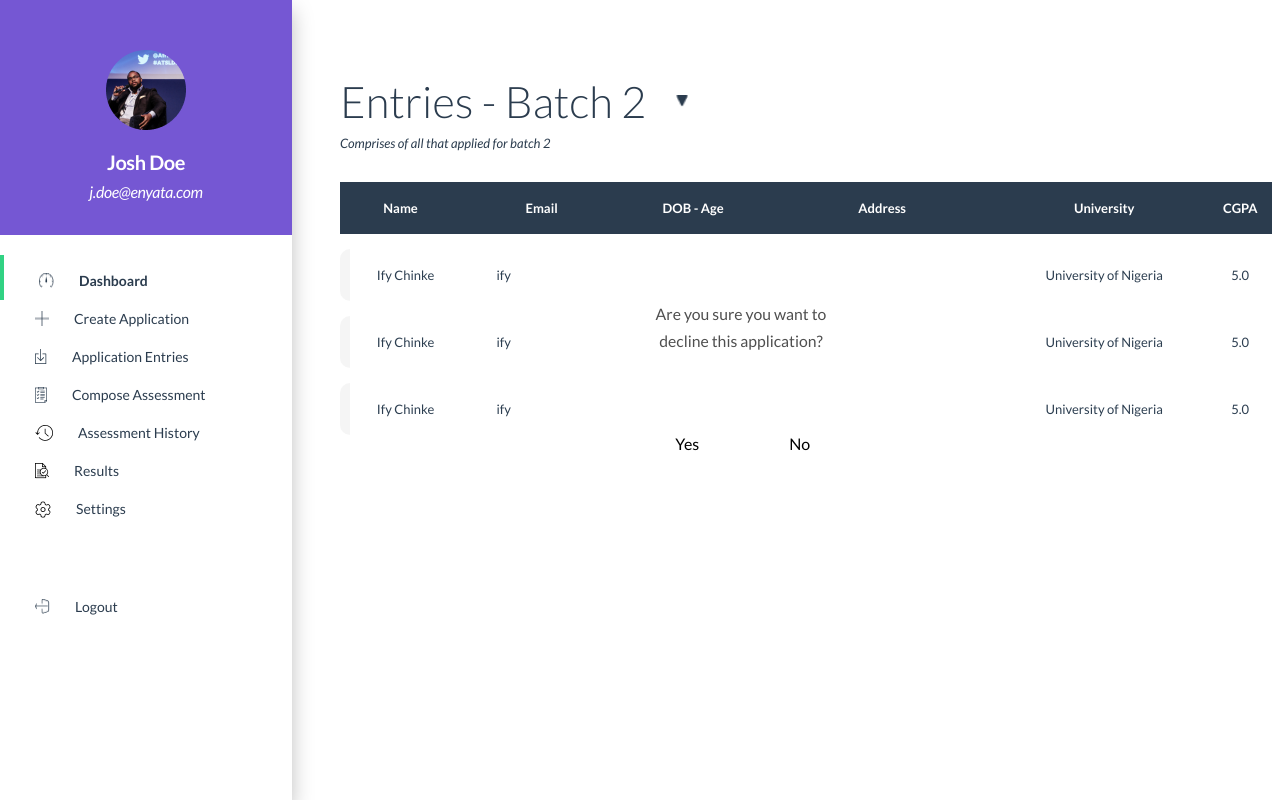
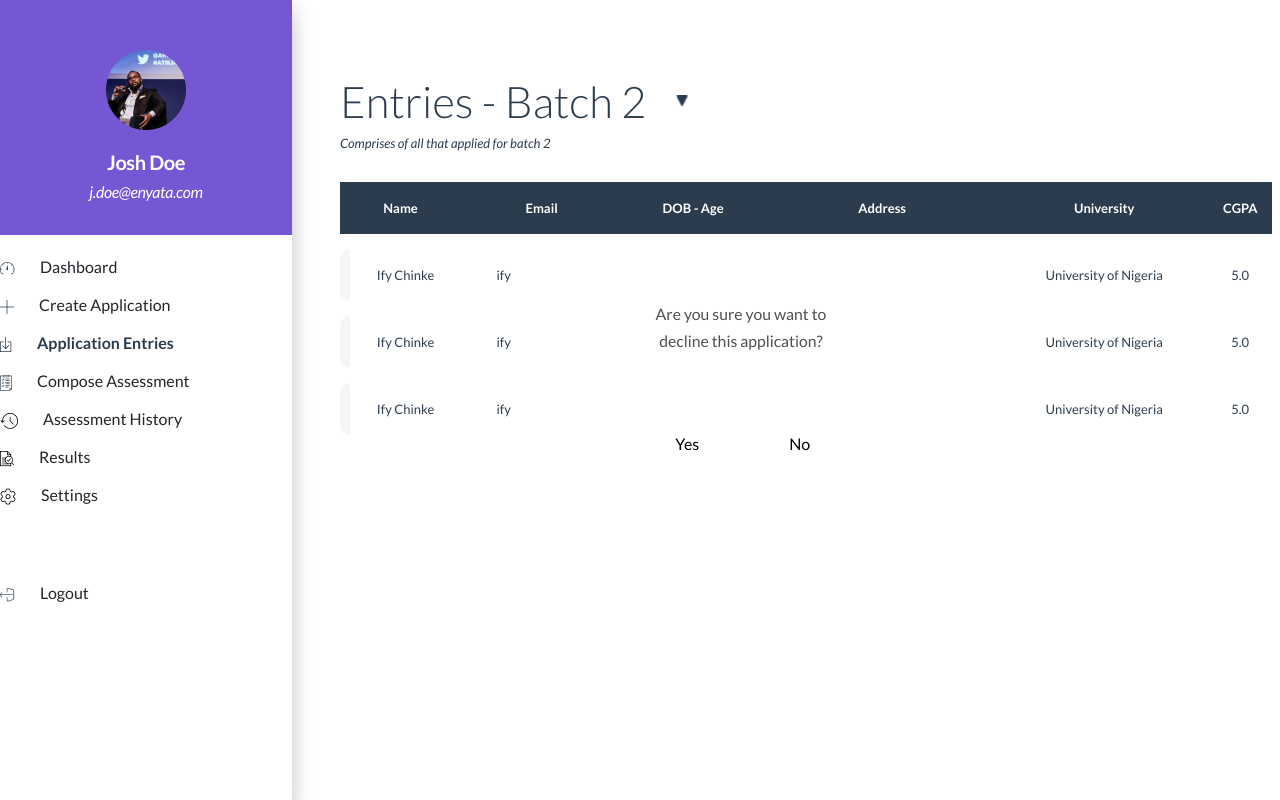
Before and after one commit to IbkOyewo/Group-A-Enyata-Academy-Project-Frontend, a Vue app: page /adminentries-b5 in a window 1280 px wide. Built offline with nearby package versions, Linux system fonts and the light colour scheme.

Commit message:
finteractivity

```diff
--- a/src/components/AdminSidebar.vue
+++ b/src/components/AdminSidebar.vue
@@ -21,48 +21,48 @@
 
     <div class="sidebar-icon">
       <div class="container">
-        <router-link :to="{name: 'applicantDashboard'}" class="tests dashboard">
+        <router-link :to="{name: 'adminDashboard'}" class="tests dashboard">
           <img src="../assets/dashboard.png" alt="dashboard">
           <span class="mx-3">Dashboard</span>
         </router-link>
       </div>
       <div class="container">
-        <router-link :to="{name: 'takeAssessment'}" class="tests create ps-2">
+        <router-link :to="{name: 'applicationAdmin'}" class="tests create ps-2">
           <img src="../assets/create-application-icon.svg" alt="create application">
           <span class="mx-3">Create Application</span>
         </router-link>
       </div>
 
        <div class="container">
-        <router-link :to="{name: 'applicantDashboard'}" class="tests appentry">
+        <router-link :to="{name: 'adminEntryModal'}" class="tests appentry">
           <img src="../assets/application-entries-icon.svg" alt="application entries">
           <span class="mx-3">Application Entries</span>
         </router-link>
       </div>
 
        <div class="container">
-        <router-link :to="{name: 'applicantDashboard'}" class="tests compose">
+        <router-link :to="{name: 'composeQues'}" class="tests compose">
           <img src="../assets/compose-assessment-icon.svg" alt="Compose Assessment">
           <span class="mx-3">Compose Assessment</span>
         </router-link>
       </div>
 
       <div class="container">
-        <router-link :to="{name: 'applicantDashboard'}" class="tests history">
+        <router-link :to="{name: 'AssessHistory'}" class="tests history">
           <img src="../assets/assessment-history-icon.svg" alt="Assessment History">
           <span class="mx-3">Assessment History</span>
         </router-link>
       </div>
 
       <div class="container">
-        <router-link :to="{name: 'applicantDashboard'}" class="tests results">
+        <router-link :to="{name: 'results'}" class="tests results">
           <img src="../assets/results-icon.svg" alt="Results">
           <span class="mx-3">Results</span>
         </router-link>
       </div>
 
  <div class="container">
-        <router-link :to="{name: 'applicantDashboard'}" class="tests settings">
+        <router-link :to="{name: 'ProfileSettings'}" class="tests settings">
           <img src="../assets/settings-icon.svg" alt="Results">
           <span class="mx-3">Settings</span>
         </router-link>
--- a/src/components/AdminSidebars.vue
+++ b/src/components/AdminSidebars.vue
@@ -10,38 +10,38 @@
 
     <div class="sidebar-icon">
       <div class="active">
-        <p><img src="../assets/dashboard-icon.png" class="icon" />Dashboard</p>
+        <router-link :to="{name: 'adminDashboard'}"><img src="../assets/dashboard-icon.png" class="icon" />Dashboard</router-link>
       </div>
       <div>
-        <p>
+        <router-link :to="{name: 'applicationAdmin'}">
           <img src="../assets/create-assessment.png" class="icon" />Create
           Application
-        </p>
+        </router-link>
       </div>
       <div>
-        <p>
+        <router-link :to="{name: 'adminEntryModal'}">
           <img src="../assets/app-entry.png" class="icon" />Application Entries
-        </p>
+        </router-link>
       </div>
       <div>
-        <p>
+        <router-link :to="{name: 'composeQues'}">
           <img src="../assets/compose-ass.png" class="icon" />Compose Assessment
-        </p>
+        </router-link>
       </div>
       <div>
-        <p>
+        <router-link :to="{name: 'AssessHistory'}">
           <img src="../assets/asses-history.png" class="icon" />Assessment
           History
-        </p>
+        </router-link>
       </div>
       <div>
-        <p><img src="../assets/result.png" class="icon" />Results</p>
+        <router-link :to="{name: 'results'}"><img src="../assets/result.png" class="icon" />Results</router-link>
       </div>
       <div class="setting-icon">
-        <p><img src="../assets/Setting.png" class="icon" />Settings</p>
+        <router-link :to="{name: 'ProfileSettings'}"><img src="../assets/Setting.png" class="icon" />Settings</router-link>
       </div>
       <div class="logout-icon">
-        <p><img src="../assets/logout-icon.png" class="icon" />Logout</p>
+        <router-link :to="{name: 'home'}"><img src="../assets/logout-icon.png" class="icon" />Logout</router-link>
       </div>
     </div>
   </div>
@@ -54,6 +54,15 @@ export default {
 </script>
 
 <style scoped>
+a.router-link-exact-active {
+  color: #2B3C4E;
+  font-weight: 700;
+}
+ a{
+text-decoration: none;
+  color: #212529;
+
+}
 .sidebar {
   width: 292px;
   box-shadow: 0px 10px 20px rgba(0, 0, 0, 0.25);
--- a/src/views/AdminDashboard.vue
+++ b/src/views/AdminDashboard.vue
@@ -66,7 +66,7 @@
               Create test question for an incoming academy
               student
             </p>
-            <router-link :to="{name: 'adminquestion'}" class="tests">
+            <router-link :to="{name: 'composeQues'}" class="tests">
               <button>Create Assessment</button>
             </router-link>
 
```
Also changed, not shown: 1 other file (tests, documents, lock files or other folders).
